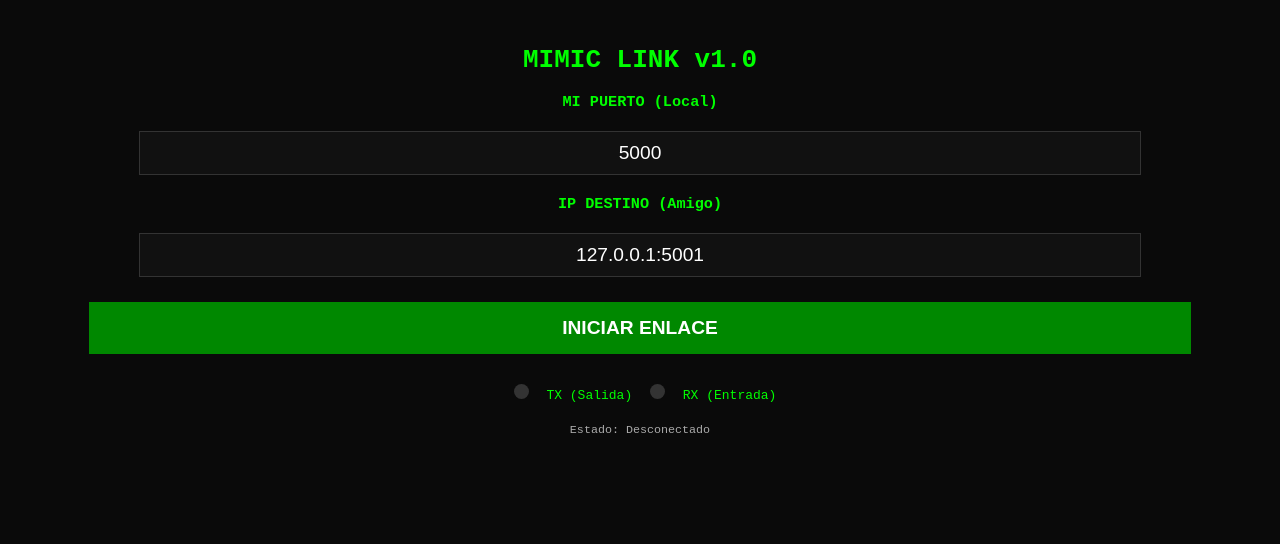
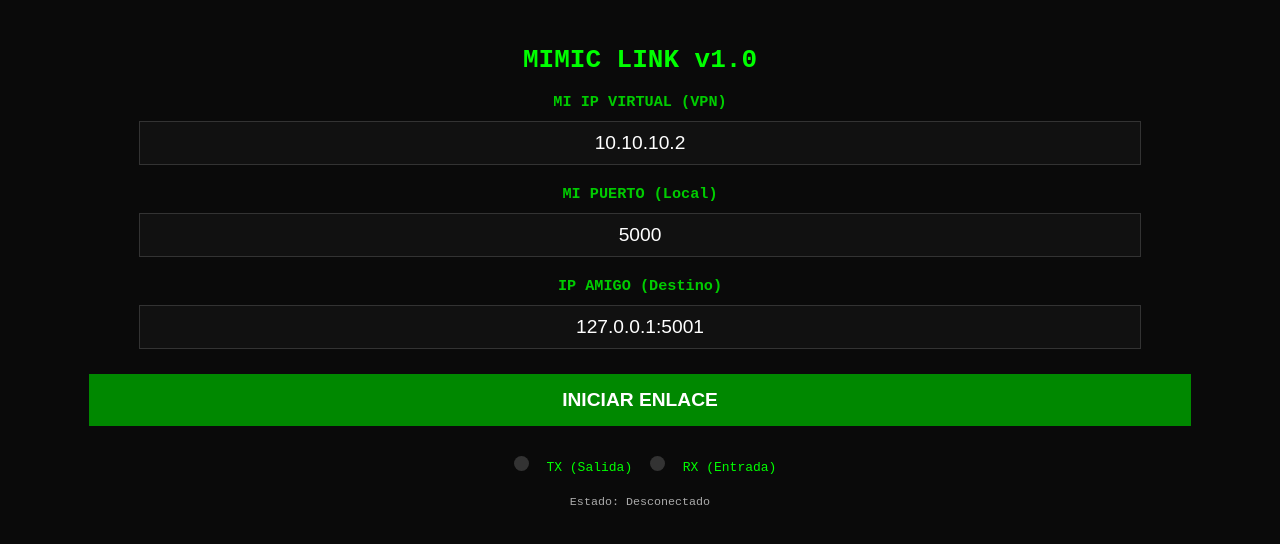
Before and after one commit to Josshiii/mimic-vpn, a website built with Vite: page index.html in a window 1280 px wide. Built offline with nearby package versions, Linux system fonts and the light colour scheme.

Commit message:
Update input labels and styles in index.html

```diff
--- a/index.html
+++ b/index.html
@@ -10,15 +10,19 @@
       button { background: #008800; color: white; border: none; padding: 15px; width: 90%; font-size: 1.2em; cursor: pointer; font-weight: bold; margin-top: 20px; }
       .log { margin-top: 20px; font-size: 0.9em; color: #aaa; }
       .led { height: 15px; width: 15px; background-color: #333; border-radius: 50%; display: inline-block; margin: 0 10px; }
+      h3 { margin-bottom: 5px; color: #00cc00; }
     </style>
   </head>
   <body>
     <h1>MIMIC LINK v1.0</h1>
 
+    <h3>MI IP VIRTUAL (VPN)</h3>
+    <input id="ip-virtual" value="10.10.10.2" placeholder="Ej: 10.10.10.2">
+
     <h3>MI PUERTO (Local)</h3>
     <input id="puerto-local" value="5000" placeholder="Ej: 5000">
 
-    <h3>IP DESTINO (Amigo)</h3>
+    <h3>IP AMIGO (Destino)</h3>
     <input id="ip-destino" value="127.0.0.1:5001" placeholder="IP:PUERTO">
 
     <button id="btn-conectar">INICIAR ENLACE</button>
```
